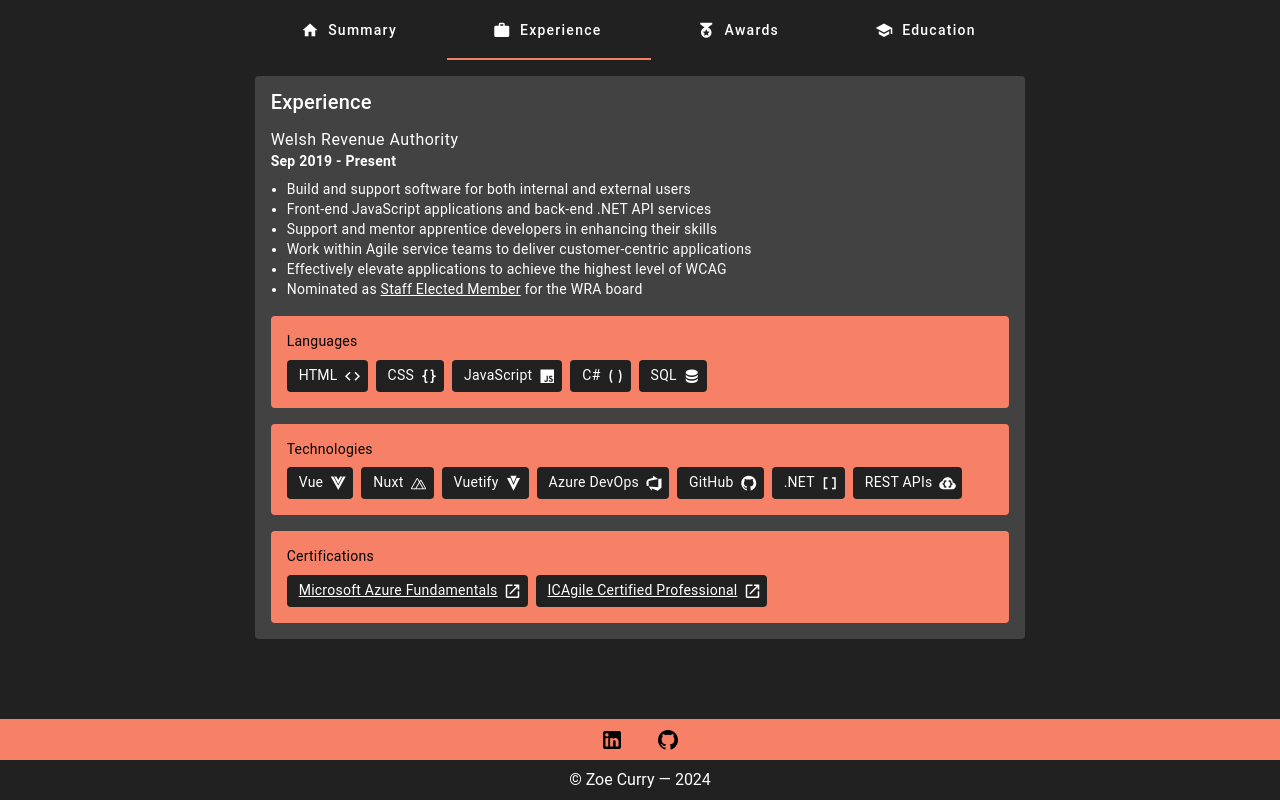
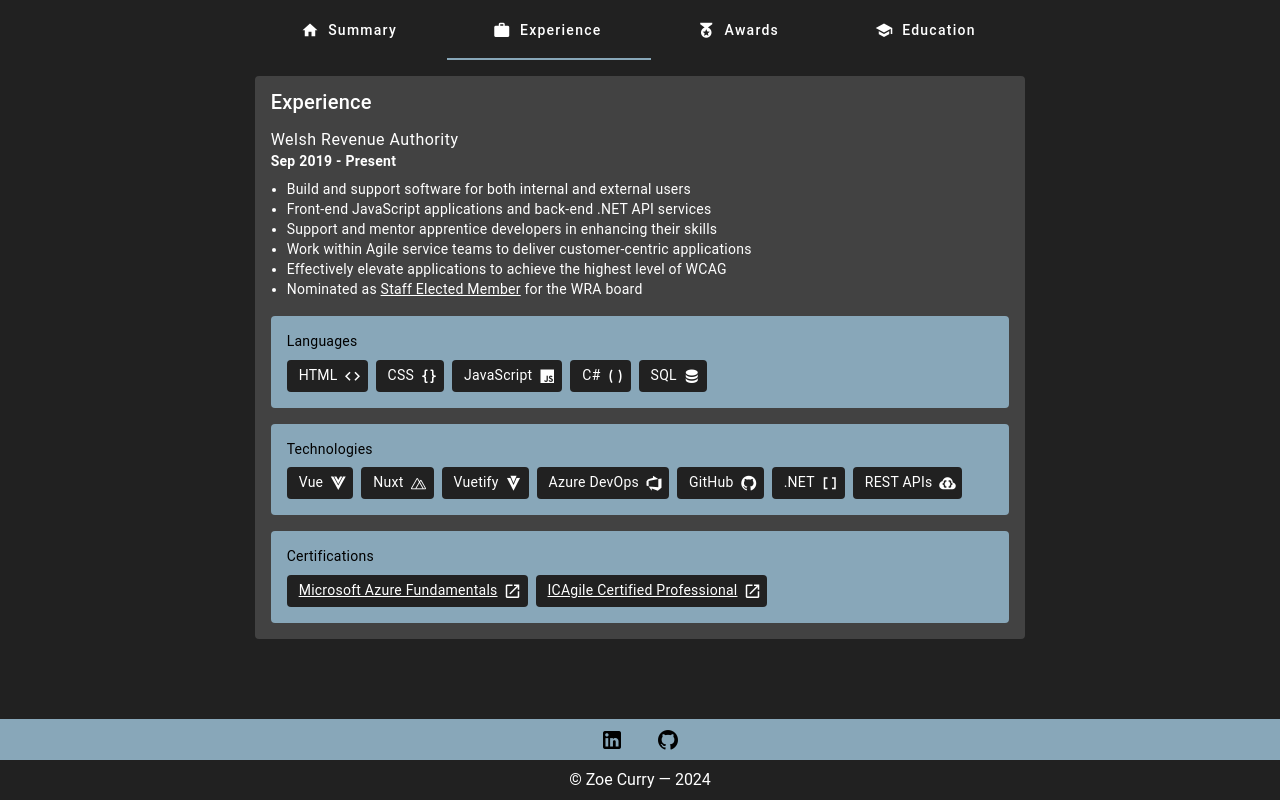
Before and after one commit to pixel-m4ge/cv-website, a Nuxt app: page / in a window 1280 px wide. Both pictures are taken after a click on the tab "Experience". Built offline with nearby package versions, Linux system fonts and the light colour scheme.

Commit message:
💄 update style: new colour scheme

```diff
--- a/components/AppFooter.vue
+++ b/components/AppFooter.vue
@@ -2,7 +2,7 @@
   <v-footer class="pa-0">
     <v-row no-gutters>
       <v-col>
-        <div class="px-4 py-2 w-100 bg-salmon text-center">
+        <div class="px-4 py-2 w-100 bg-blueGray text-center">
           <span class="mx-4">
             <a
               href="https://www.linkedin.com/in/zoecurry/"
--- a/pages/index.vue
+++ b/pages/index.vue
@@ -9,7 +9,7 @@
             align-tabs="center"
             bg-color="grey-darken-4"
             height="60"
-            slider-color="salmon"
+            slider-color="blueGray"
             grow
           >
             <v-tab class="text-capitalize" value="tab-1">
@@ -104,7 +104,7 @@
                   </div>
                 </v-card-text>
                 <v-card-text class="pt-0">
-                  <div class="bg-salmon rounded">
+                  <div class="bg-blueGray rounded">
                     <div class="pa-4">
                       <div class="text-black">Projects</div>
                       <v-chip
@@ -184,7 +184,7 @@
                   </div>
                 </v-card-text>
                 <v-card-text class="pt-0">
-                  <div class="bg-salmon rounded">
+                  <div class="bg-blueGray rounded">
                     <div class="pa-4">
                       <div class="text-black">Languages</div>
                       <v-chip
@@ -231,7 +231,7 @@
                   </div>
                 </v-card-text>
                 <v-card-text class="pt-0">
-                  <div class="bg-salmon rounded">
+                  <div class="bg-blueGray rounded">
                     <div class="pa-4">
                       <div class="text-black">Technologies</div>
                       <v-chip
@@ -294,7 +294,7 @@
                   </div>
                 </v-card-text>
                 <v-card-text class="pt-0">
-                  <div class="bg-salmon rounded">
+                  <div class="bg-blueGray rounded">
                     <div class="pa-4">
                       <div class="text-black">Certifications</div>
                       <v-chip
@@ -348,7 +348,7 @@
               <v-card variant="flat" class="bg-grey-darken-3" title="Awards">
                 <v-card-text>
                   <v-expansion-panels variant="accordion" flat multiple>
-                    <v-expansion-panel class="bg-salmon">
+                    <v-expansion-panel class="bg-blueGray">
                       <v-expansion-panel-title class="text-black">
                         <v-icon icon="mdi-security" />
                         <span class="pl-6 text-body-1">
@@ -372,7 +372,7 @@
                       </v-expansion-panel-text>
                     </v-expansion-panel>
 
-                    <v-expansion-panel class="bg-salmon">
+                    <v-expansion-panel class="bg-blueGray">
                       <v-expansion-panel-title class="text-black">
                         <v-icon icon="mdi-camera" />
                         <span class="pl-6 text-body-1">
@@ -391,7 +391,7 @@
                       </v-expansion-panel-text>
                     </v-expansion-panel>
 
-                    <v-expansion-panel class="bg-salmon">
+                    <v-expansion-panel class="bg-blueGray">
                       <v-expansion-panel-title class="text-black">
                         <v-icon icon="mdi-camera-iris" />
                         <span class="pl-6 text-body-1">
@@ -410,7 +410,7 @@
                       </v-expansion-panel-text>
                     </v-expansion-panel>
 
-                    <v-expansion-panel class="bg-salmon">
+                    <v-expansion-panel class="bg-blueGray">
                       <v-expansion-panel-title class="text-black">
                         <v-icon icon="mdi-hand-heart" />
                         <span class="pl-6 text-body-1">
@@ -429,7 +429,7 @@
                       </v-expansion-panel-text>
                     </v-expansion-panel>
 
-                    <v-expansion-panel class="bg-salmon">
+                    <v-expansion-panel class="bg-blueGray">
                       <v-expansion-panel-title class="text-black">
                         <v-icon icon="mdi-trophy-variant" />
                         <span class="pl-6 text-body-1">
@@ -463,7 +463,7 @@
               <v-card variant="flat" class="bg-grey-darken-3" title="Education">
                 <v-card-text>
                   <v-expansion-panels variant="accordion" flat multiple>
-                    <v-expansion-panel class="bg-salmon">
+                    <v-expansion-panel class="bg-blueGray">
                       <v-expansion-panel-title class="text-black">
                         <v-icon icon="mdi-school" />
                         <span class="pl-6 text-body-1">
@@ -481,7 +481,7 @@
                       </v-expansion-panel-text>
                     </v-expansion-panel>
 
-                    <v-expansion-panel class="bg-salmon">
+                    <v-expansion-panel class="bg-blueGray">
                       <v-expansion-panel-title class="text-black">
                         <v-icon icon="mdi-school" />
                         <span class="pl-6 text-body-1">
@@ -497,7 +497,7 @@
                       </v-expansion-panel-text>
                     </v-expansion-panel>
 
-                    <v-expansion-panel class="bg-salmon">
+                    <v-expansion-panel class="bg-blueGray">
                       <v-expansion-panel-title class="text-black">
                         <v-icon icon="mdi-certificate" />
                         <span class="pl-6 text-body-1"> A Levels </span>
@@ -514,7 +514,7 @@
                       </v-expansion-panel-text>
                     </v-expansion-panel>
 
-                    <v-expansion-panel class="bg-salmon">
+                    <v-expansion-panel class="bg-blueGray">
                       <v-expansion-panel-title class="text-black">
                         <v-icon icon="mdi-certificate" />
                         <span class="pl-6 text-body-1"> GCSEs </span>
--- a/plugins/vuetify.ts
+++ b/plugins/vuetify.ts
@@ -10,7 +10,7 @@
       themes: {
         dark: {
           colors: {
-            salmon: "#f78166",
+            blueGray: "#88A7B9",
           },
         },
       },
```
